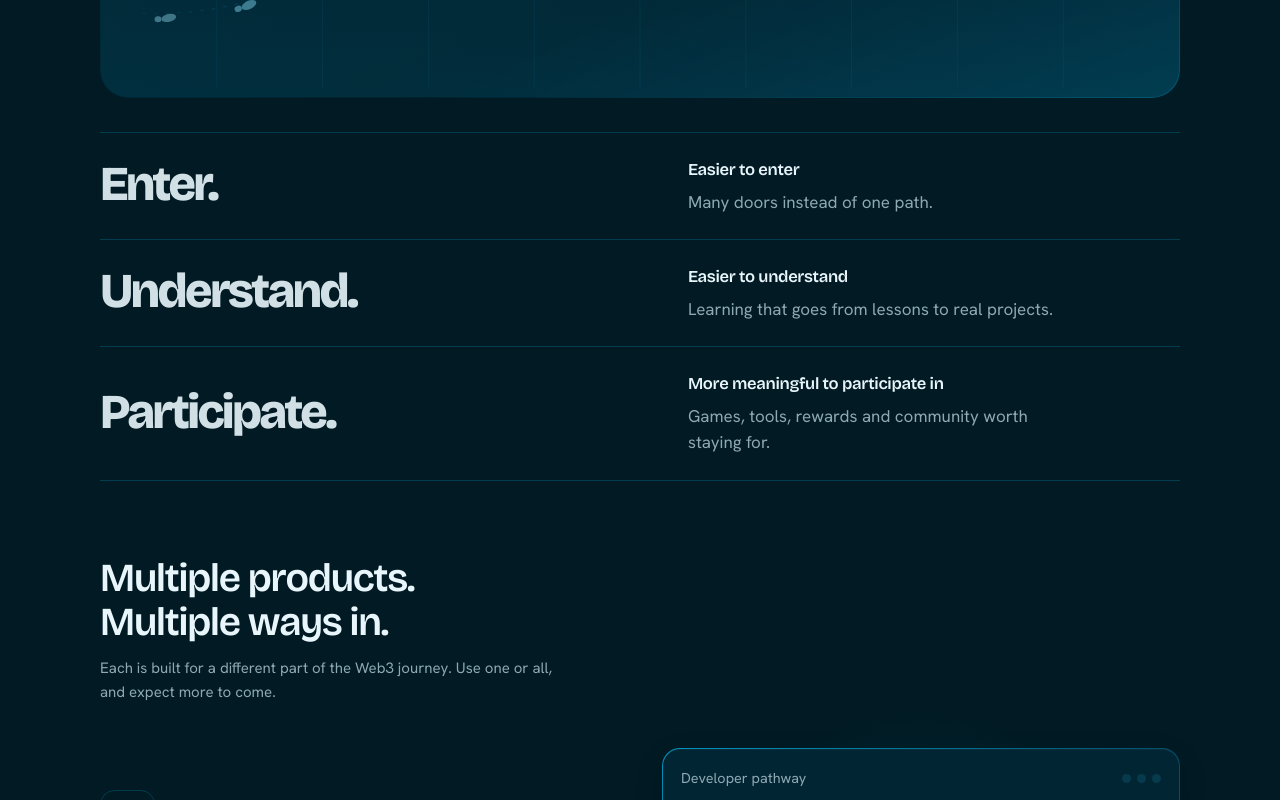
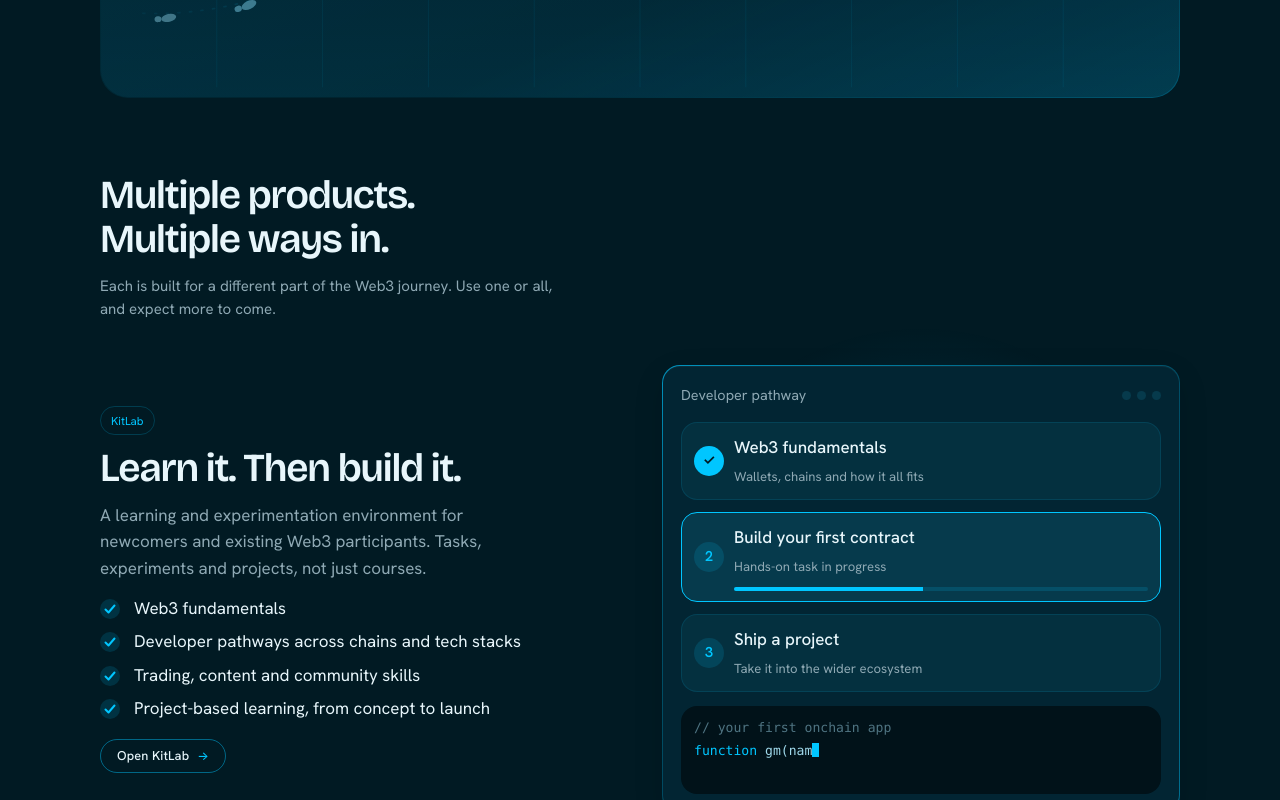
Before and after one commit to CoachNart/T3kitecosystem, a Next.js app: page / in a window 1280 px wide. Shown: the part 1660-2460 px from the top of the page. Built offline with nearby package versions, Linux system fonts and the light colour scheme.

Commit message:
Remove mission pillars section

```diff
--- a/components/Mission.tsx
+++ b/components/Mission.tsx
@@ -56,41 +56,6 @@ export default function Mission(): JSX.Element {
             </g>
           </svg>
         </div>
-        <div className="pillars">
-          <div className="pillar rv">
-            <b>
-              Enter.
-            </b>
-            <p>
-              <strong>
-                Easier to enter
-              </strong>
-              Many doors instead of one path.
-            </p>
-          </div>
-          <div className="pillar rv">
-            <b>
-              Understand.
-            </b>
-            <p>
-              <strong>
-                Easier to understand
-              </strong>
-              Learning that goes from lessons to real projects.
-            </p>
-          </div>
-          <div className="pillar rv">
-            <b>
-              Participate.
-            </b>
-            <p>
-              <strong>
-                More meaningful to participate in
-              </strong>
-              Games, tools, rewards and community worth staying for.
-            </p>
-          </div>
-        </div>
       </div>
     </section>
   );
```
